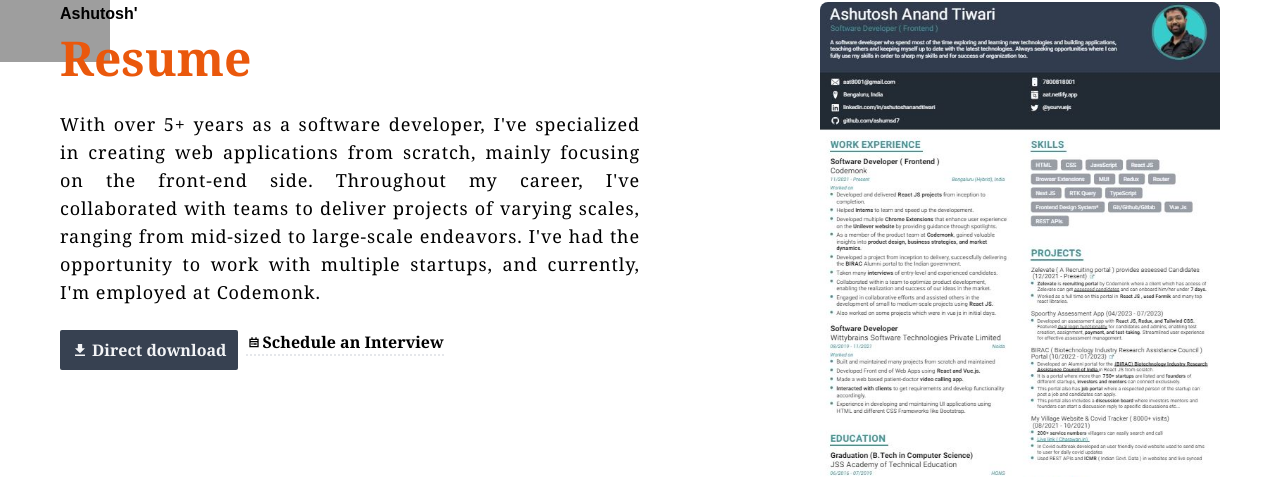
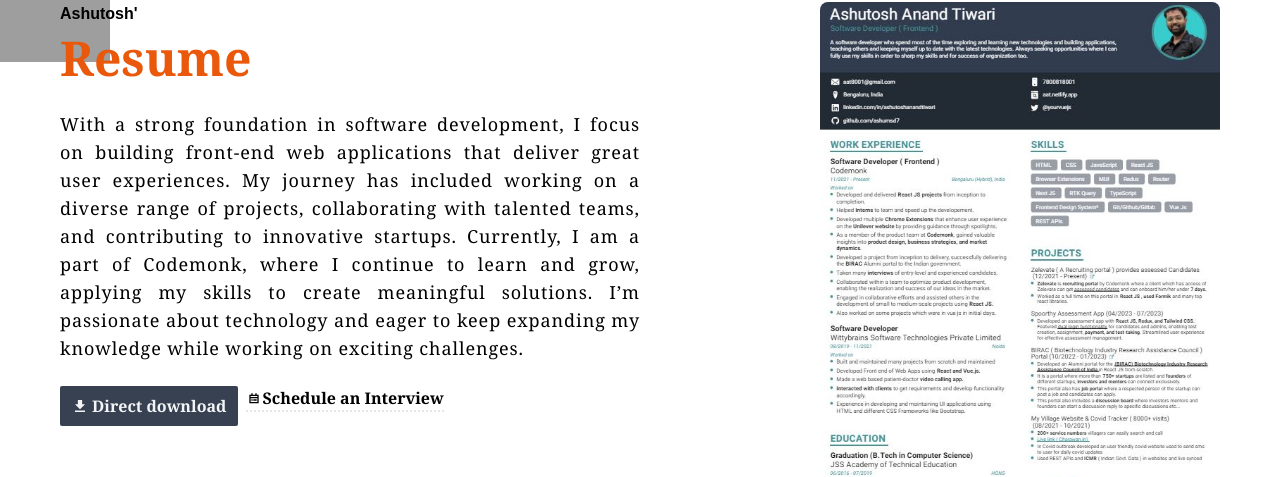
Before and after one commit to ashumsd7/heyashu, a Next.js app: page /tech/resume in a window 1280 px wide. Shown: the part 106-583 px from the top of the page. Built offline with nearby package versions, Linux system fonts and the light colour scheme; grey boxes are pictures that could not be loaded; a web font is replaced by a local one.

Commit message:
fix: multiple

```diff
--- a/src/pages/tech/resume/index.jsx
+++ b/src/pages/tech/resume/index.jsx
@@ -82,12 +82,7 @@ function Resume() {
             </h1>
 
             <p className="font-serif  text-justify text-lg mt-5 tracking-wider mb-4 hidden lg:grid">
-              With over 5+ years as a software developer, I've specialized in
-              creating web applications from scratch, mainly focusing on the
-              front-end side. Throughout my career, I've collaborated with teams
-              to deliver projects of varying scales, ranging from mid-sized to
-              large-scale endeavors. I've had the opportunity to work with
-              multiple startups, and currently, I'm employed at Codemonk.
+            With a strong foundation in software development, I focus on building front-end web applications that deliver great user experiences. My journey has included working on a diverse range of projects, collaborating with talented teams, and contributing to innovative startups. Currently, I am a part of Codemonk, where I continue to learn and grow, applying my skills to create meaningful solutions. I’m passionate about technology and eager to keep expanding my knowledge while working on exciting challenges.
             </p>
             <div className="flex gap-2 flex-wrap justify-center md:justify-start items-start">
               {/* <Button
@@ -130,14 +125,7 @@ function Resume() {
           </div>
 
           <p className="font-serif text-justify text-lg mt-8 tracking-wider mb-4 lg:hidden grid">
-            With over 5+ years as a software developer, I've specialized in
-            creating web applications from scratch, mainly focusing on the
-            front-end side. Throughout my career, I've collaborated with teams
-            to deliver projects of varying scales, ranging from mid-sized to
-            large-scale endeavors. I've had the opportunity to work with
-            multiple startups, and currently, I'm employed at Codemonk. If you
-            need assistance with writing or any web development work for your
-            website, feel free to contact me.
+          With a strong foundation in software development, I focus on building front-end web applications that deliver great user experiences. My journey has included working on a diverse range of projects, collaborating with talented teams, and contributing to innovative startups. Currently, I am a part of Codemonk, where I continue to learn and grow, applying my skills to create meaningful solutions. I’m passionate about technology and eager to keep expanding my knowledge while working on exciting challenges.
           </p>
         </div>
 
```
